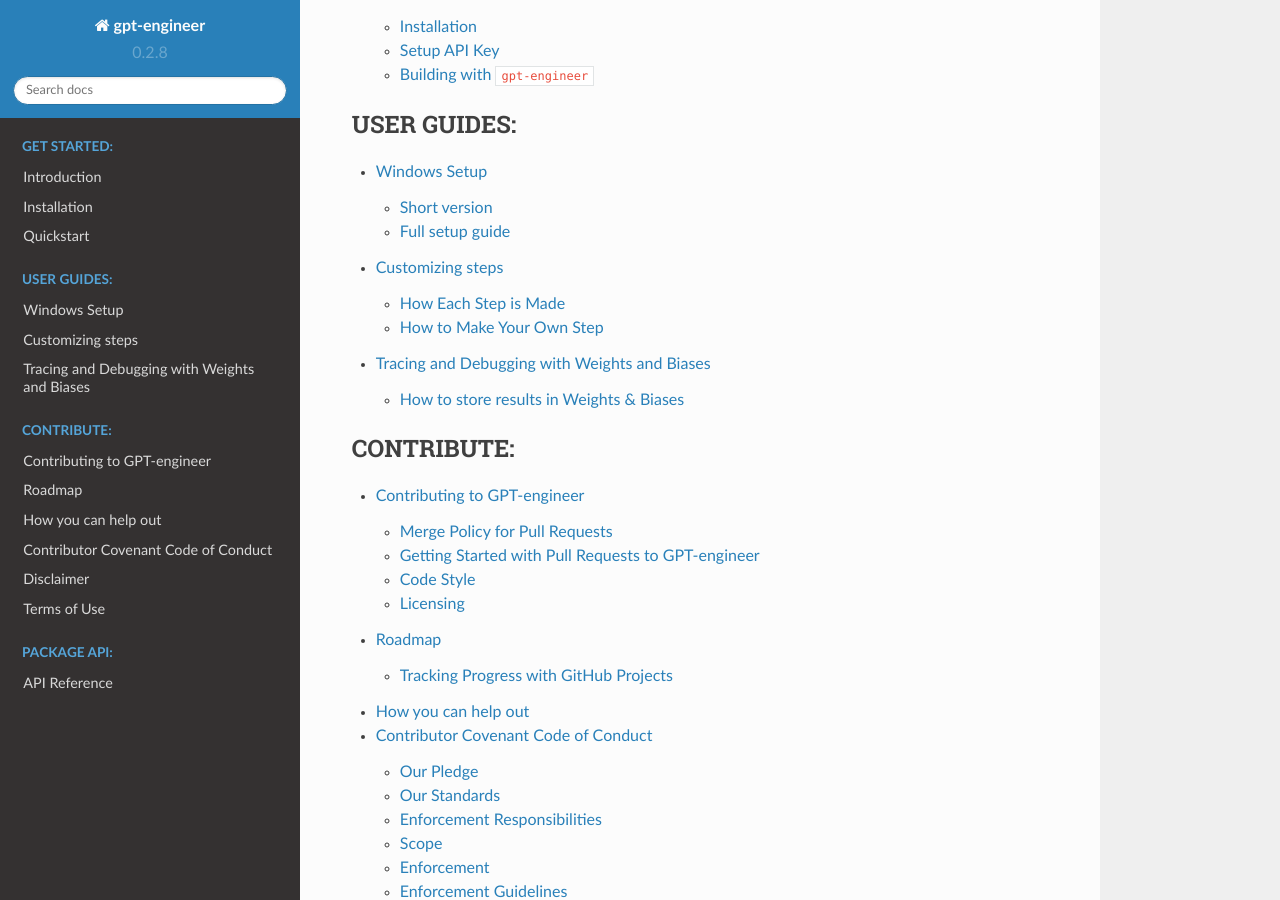
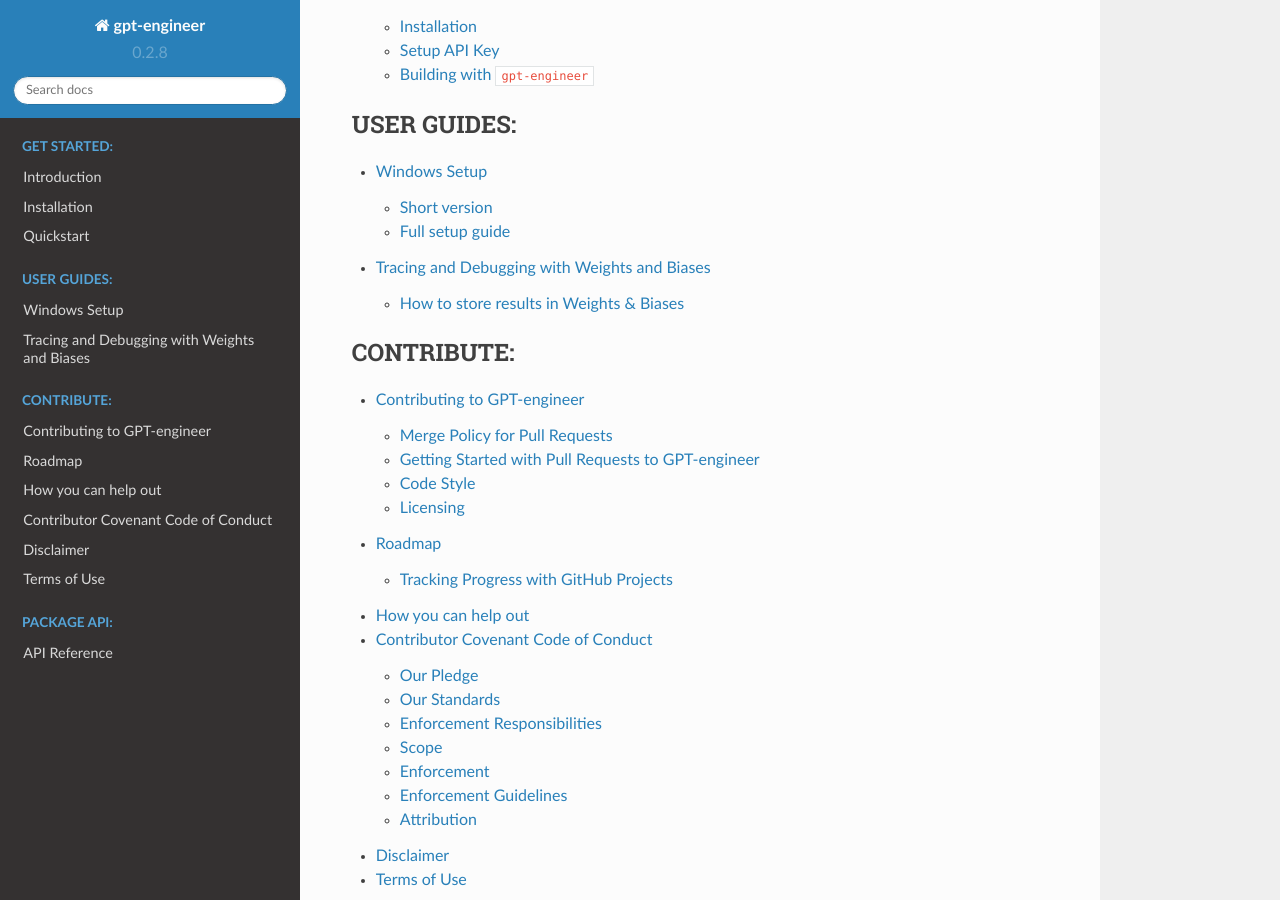
Before and after one commit to gpt-engineer-org/gpt-engineer, a Sphinx documentation site: the page built from docs/index.rst, in a window 1280 px wide and 900 px high, scrolled down 445 px. Built offline with Sphinx 7.4.7 and the Read the Docs theme 2.0.0, drawn with Linux system fonts in a browser that asks for light colours; pages that are not in the unit, such as notebooks, are missing from menus; part of the change alters nothing that is shown.

Commit message:
removed the custom steps file

````diff
--- a/docs/custom_steps.md
+++ /dev/null
@@ -1,57 +0,0 @@
-# Customizing steps
-
-## How Each Step is Made
-Each step in the steps module is a function that takes an AI and a set of databases as arguments. The function performs a specific task, such as generating code or clarifying instructions, and returns a list of messages. The messages are then saved to the databases and used in subsequent steps.
-
-Here is an example of a step function:
-
-<br>
-
-```python
-def simple_gen(ai: AI, dbs: FileRepositories):
-    """Generate code based on the main prompt."""
-    system = dbs.preprompts["generate"]
-    user = dbs.input["main_prompt"]
-    messages = ai.start(system, user)
-    dbs.workspace["code.py"] = messages[-1]["content"]
-    return messages
-```
-<br>
-
-This function uses the AI to generate code based on the main prompt. It reads the main prompt from the input database, generates the code, and saves the code to the workspace database.
-
-<br>
-
-## How to Make Your Own Step
-To make your own step, you need to define a function that takes an AI and a set of databases as arguments. Inside the function, you can use the AI to generate responses and the databases to store and retrieve data. Here is an example:
-
-<br>
-
-```python
-def generate_function(ai: AI, dbs: DBs):
-    """Generate a simple Python function."""
-    function_name = dbs.input["function_name"]
-    function_description = dbs.input["function_description"]
-    system = "Please generate a Python function."
-    user = f"I want a function named '{function_name}' that {function_description}."
-    messages = ai.start(system, user)
-    dbs.workspace[f"{function_name}.py"] = messages[-1]["content"]
-    return messages
-```
-
-<br>
-
-In this custom step, we're asking the AI to generate a Python function based on a function name and a description provided by the user. The function name and description are read from the input database. The generated function is saved to the workspace database with a filename that matches the function name. You would simply need to provide a `function_name` file and `function_description` file with necessary details in the input database (your project folder) to use this step.
-
-<br>
-
-For example, if the user provides the function name "greet" and the description "prints 'Hello, world!'", the AI might generate the following Python function:
-
-```python
-def greet():
-    print('Hello, world!')
-```
-
-<br>
-
-This function would be saved to the workspace database as `greet.py`.
--- a/docs/index.rst
+++ b/docs/index.rst
@@ -15,7 +15,6 @@ Welcome to GPT-ENGINEER's Documentation
 
    windows_readme_link
    open_models.md
-   custom_steps.md
    tracing_debugging.md
 
 .. toctree::
````
